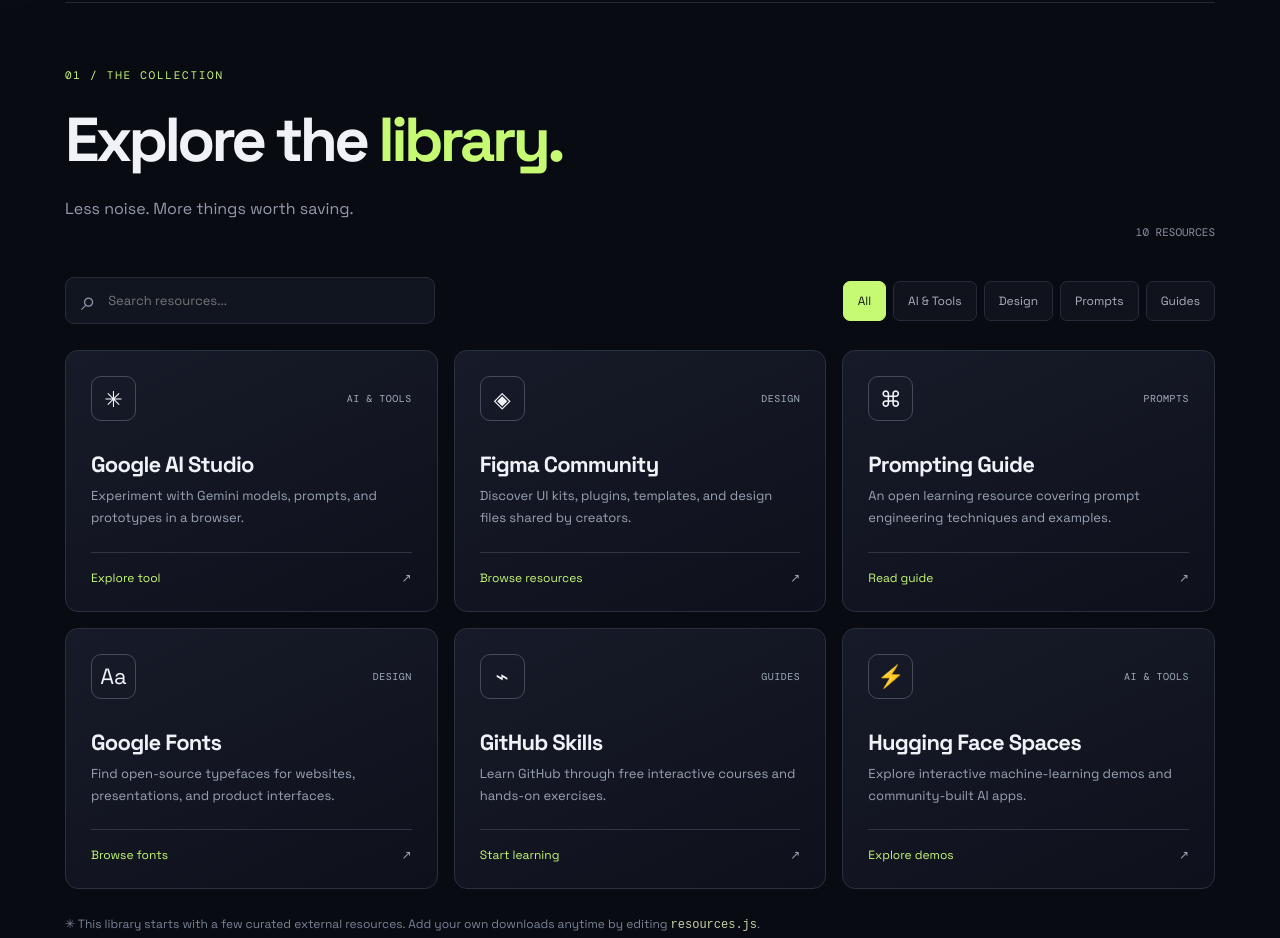
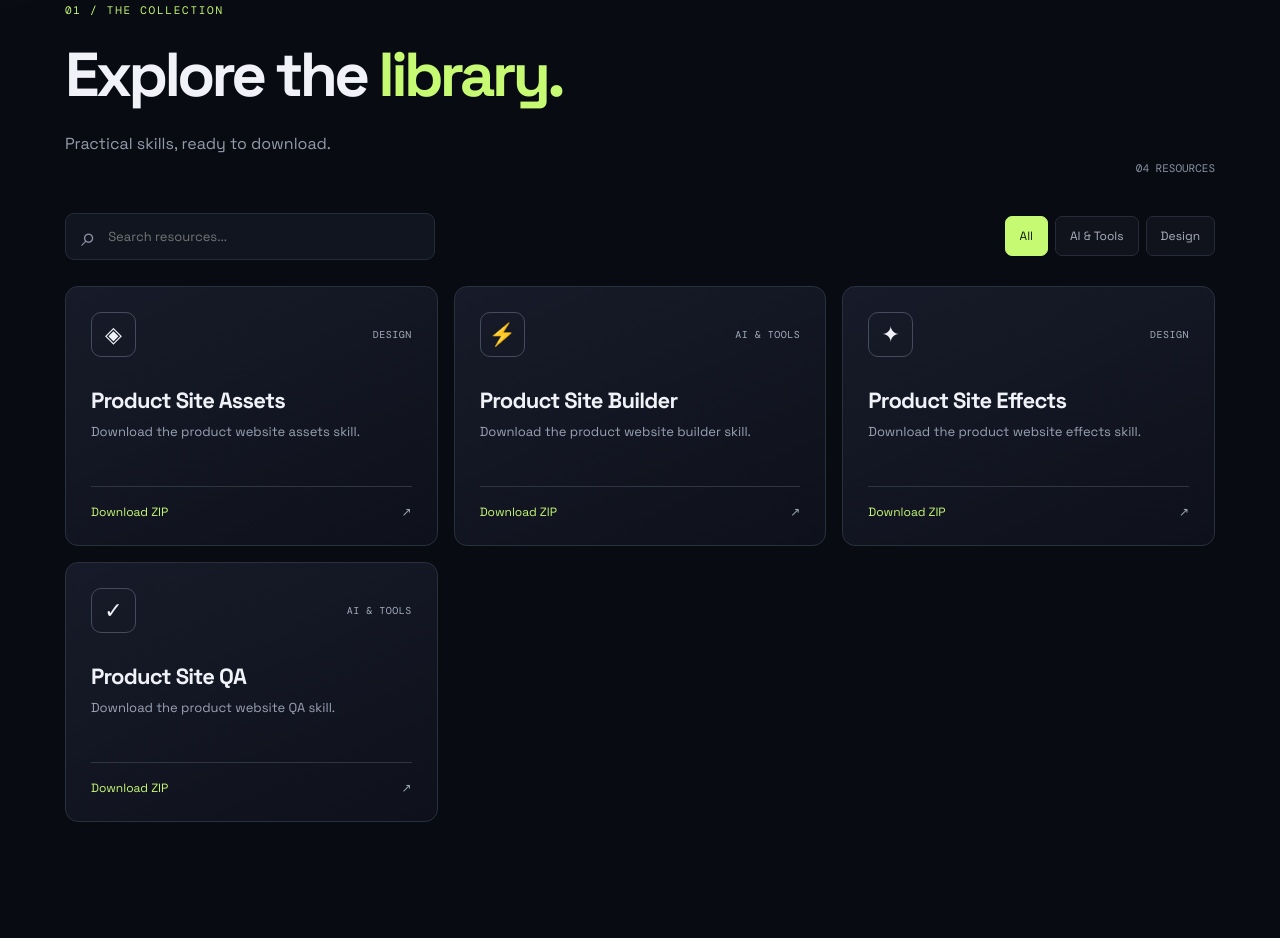
Before and after one commit to mosesranadive1108-creator/mosesranadive-creator.github.io, a plain HTML site: page index.html in a window 1280 px wide. Shown: the part 935-1873 px from the top of the page. Drawn offline with nearby package versions, Linux system fonts and the light colour scheme.

Commit message:
Add files via upload

```diff
--- a/index.html
+++ b/index.html
@@ -2,7 +2,7 @@
 <html lang="en"><head><meta charset="UTF-8"/><meta name="viewport" content="width=device-width,initial-scale=1"/><meta name="theme-color" content="#090b13"/><meta name="description" content="Curated resources on AI, product design, and building on the internet by Moses Ranadive."/><title>Moses Ranadive — Resource Lab</title><link rel="stylesheet" href="styles.css"/></head><body>
 <div class="ambient a"></div><div class="ambient b"></div>
 <header class="nav wrap"><a class="brand" href="#top"><span class="brand-icon">M<span class="spark">✳</span></span><span>MOSES<span class="muted"> / LAB</span></span></a><nav><a href="#library">Library</a><a href="#about">About</a><a class="nav-cta" href="https://mosesranadiveux.framer.website" target="_blank" rel="noopener">Portfolio ↗</a></nav></header>
-<main id="top"><section class="hero wrap"><div class="eyebrow"><span class="live-dot"></span> THE RESOURCE LAB <span class="slash">/</span> OPEN ACCESS</div><h1>Good ideas deserve<br/><em>better tools<span class="period">.</span></em></h1><p class="hero-desc">A curated corner of the internet for useful AI tools, product design resources, prompts, and things worth experimenting with.</p><div class="hero-actions"><a class="primary" href="#library">Explore resources <span>↗</span></a><a class="secondary" href="#about">Who's behind this? <span>↗</span></a></div><div class="hero-foot"><span>DESIGNED TO BE USEFUL</span><span class="line"></span><span>ALWAYS EVOLVING <span class="green">●</span></span></div></section>
-<section class="library wrap" id="library"><div class="section-top"><div><div class="eyebrow">01 / THE COLLECTION</div><h2>Explore the <span>library.</span></h2><p>Less noise. More things worth saving.</p></div><div class="count" id="count">00 RESOURCES</div></div><div class="controls"><div class="searchbox"><span>⌕</span><input id="search" type="search" placeholder="Search resources..." aria-label="Search resources"/></div><div class="filters" id="filters"><button class="active" data-filter="All">All</button><button data-filter="AI & Tools">AI & Tools</button><button data-filter="Design">Design</button><button data-filter="Prompts">Prompts</button><button data-filter="Guides">Guides</button></div></div><div class="cards" id="cards"></div><div class="empty" id="empty" hidden>No matching resources yet. Try another search.</div><p class="library-note">✳ This library starts with a few curated external resources. Add your own downloads anytime by editing <code>resources.js</code>.</p></section>
+<main id="top"><section class="hero wrap"><div class="eyebrow"><span class="live-dot"></span> THE RESOURCE LAB <span class="slash">/</span> OPEN ACCESS</div><h1>Good ideas deserve<br/><em>better tools<span class="period">.</span></em></h1><p class="hero-desc">Downloadable skills for building better product websites.</p><div class="hero-actions"><a class="primary" href="#library">Explore resources <span>↗</span></a><a class="secondary" href="#about">Who's behind this? <span>↗</span></a></div><div class="hero-foot"><span>DESIGNED TO BE USEFUL</span><span class="line"></span><span>ALWAYS EVOLVING <span class="green">●</span></span></div></section>
+<section class="library wrap" id="library"><div class="section-top"><div><div class="eyebrow">01 / THE COLLECTION</div><h2>Explore the <span>library.</span></h2><p>Practical skills, ready to download.</p></div><div class="count" id="count">00 RESOURCES</div></div><div class="controls"><div class="searchbox"><span>⌕</span><input id="search" type="search" placeholder="Search resources..." aria-label="Search resources"/></div><div class="filters" id="filters"><button class="active" data-filter="All">All</button><button data-filter="AI & Tools">AI & Tools</button><button data-filter="Design">Design</button></div></div><div class="cards" id="cards"></div><div class="empty" id="empty" hidden>No matching resources yet. Try another search.</div><p class="library-note"></p></section>
 <section class="about wrap" id="about"><div class="about-panel"><div><div class="eyebrow">02 / THE HUMAN</div><h2>Made by a curious<br/><span>builder.</span></h2><p>I'm Moses — a product designer exploring the intersection of design, AI, and building useful things. This is where I share resources I find valuable and experiments worth passing on.</p><a href="https://mosesranadiveux.framer.website" target="_blank" rel="noopener" class="text-link">View my design work ↗</a></div><div class="orbit" aria-hidden="true"><div class="orbit-ring r1"></div><div class="orbit-ring r2"></div><div class="orbit-core">M<span>✳</span></div></div></div></section></main>
 <footer class="wrap footer"><span>© <span id="year"></span> MOSES RANADIVE</span><span>BUILT WITH CURIOSITY <span class="green">✳</span></span><a href="#top">BACK TO TOP ↑</a></footer><script src="resources.js"></script><script src="script.js"></script></body></html>
--- a/resources.js
+++ b/resources.js
@@ -1,44 +1,7 @@
-// Edit this list to add your own resources. Each entry needs a title, description,
-// category (AI & Tools, Design, Prompts, or Guides), url, and icon.
-// The example links below are real external resources, not Moses's own downloads.
+// Add new downloadable skills here. Keep ZIP files in /downloads.
 window.RESOURCES = [
-{
-  title: 'Product Site Assets',
-  description: 'Download the product website assets skill.',
-  category: 'Design',
-  url: './downloads/product-site-assets.zip',
-  icon: '◈',
-  label: 'Download ZIP'
-},
-{
-  title: 'Product Site Builder',
-  description: 'Download the product website builder skill.',
-  category: 'AI & Tools',
-  url: './downloads/product-site-builder.zip',
-  icon: '⚡',
-  label: 'Download ZIP'
-},
-{
-  title: 'Product Site Effects',
-  description: 'Download the product website effects skill.',
-  category: 'Design',
-  url: './downloads/product-site-effects.zip',
-  icon: '✦',
-  label: 'Download ZIP'
-},
-{
-  title: 'Product Site QA',
-  description: 'Download the product website QA skill.',
-  category: 'AI & Tools',
-  url: './downloads/product-site-qa.zip',
-  icon: '✓',
-  label: 'Download ZIP'
-},
-
-  {title:'Google AI Studio',description:'Experiment with Gemini models, prompts, and prototypes in a browser.',category:'AI & Tools',url:'https://aistudio.google.com/',icon:'✳',label:'Explore tool'},
-  {title:'Figma Community',description:'Discover UI kits, plugins, templates, and design files shared by creators.',category:'Design',url:'https://www.figma.com/community',icon:'◈',label:'Browse resources'},
-  {title:'Prompting Guide',description:'An open learning resource covering prompt engineering techniques and examples.',category:'Prompts',url:'https://www.promptingguide.ai/',icon:'⌘',label:'Read guide'},
-  {title:'Google Fonts',description:'Find open-source typefaces for websites, presentations, and product interfaces.',category:'Design',url:'https://fonts.google.com/',icon:'Aa',label:'Browse fonts'},
-  {title:'GitHub Skills',description:'Learn GitHub through free interactive courses and hands-on exercises.',category:'Guides',url:'https://skills.github.com/',icon:'⌁',label:'Start learning'},
-  {title:'Hugging Face Spaces',description:'Explore interactive machine-learning demos and community-built AI apps.',category:'AI & Tools',url:'https://huggingface.co/spaces',icon:'⚡',label:'Explore demos'}
+  {title:'Product Site Assets',description:'Download the product website assets skill.',category:'Design',url:'./downloads/product-site-assets.zip',icon:'◈',label:'Download ZIP'},
+  {title:'Product Site Builder',description:'Download the product website builder skill.',category:'AI & Tools',url:'./downloads/product-site-builder.zip',icon:'⚡',label:'Download ZIP'},
+  {title:'Product Site Effects',description:'Download the product website effects skill.',category:'Design',url:'./downloads/product-site-effects.zip',icon:'✦',label:'Download ZIP'},
+  {title:'Product Site QA',description:'Download the product website QA skill.',category:'AI & Tools',url:'./downloads/product-site-qa.zip',icon:'✓',label:'Download ZIP'}
 ];
--- a/script.js
+++ b/script.js
@@ -1,3 +1,3 @@
 const cards=document.getElementById('cards');const search=document.getElementById('search');const filters=document.getElementById('filters');const empty=document.getElementById('empty');const count=document.getElementById('count');let active='All';const resources=Array.isArray(window.RESOURCES)?window.RESOURCES:[];
-function render(){const query=search.value.trim().toLowerCase();const matched=resources.filter(r=>(active==='All'||r.category===active)&&[r.title,r.description,r.category].join(' ').toLowerCase().includes(query));cards.replaceChildren();matched.forEach(r=>{const card=document.createElement('a');card.className='resource';const url=String(r.url||'');if(!/^https:\/\//i.test(url))return;card.href=url;card.target='_blank';card.rel='noopener noreferrer';const head=document.createElement('div');head.className='resource-head';const icon=document.createElement('span');icon.className='resource-icon';icon.textContent=r.icon||'✳';const type=document.createElement('span');type.className='resource-type';type.textContent=(r.category||'RESOURCE').toUpperCase();head.append(icon,type);const title=document.createElement('h3');title.textContent=r.title;const desc=document.createElement('p');desc.textContent=r.description;const bottom=document.createElement('div');bottom.className='resource-bottom';const label=document.createElement('span');label.textContent=r.label||'Open resource';const arrow=document.createElement('span');arrow.className='tag';arrow.textContent='↗';bottom.append(label,arrow);card.append(head,title,desc,bottom);cards.append(card)});empty.hidden=matched.length!==0;count.textContent=String(matched.length).padStart(2,'0')+' RESOURCES'}
+function render(){const query=search.value.trim().toLowerCase();const matched=resources.filter(r=>(active==='All'||r.category===active)&&[r.title,r.description,r.category].join(' ').toLowerCase().includes(query));cards.replaceChildren();matched.forEach(r=>{const card=document.createElement('a');card.className='resource';const url=String(r.url||'');if(!(/^(https:\/\/|\.\/downloads\/)[^\s]*$/i.test(url)))return;card.href=url;card.target='_blank';card.rel='noopener noreferrer';const head=document.createElement('div');head.className='resource-head';const icon=document.createElement('span');icon.className='resource-icon';icon.textContent=r.icon||'✳';const type=document.createElement('span');type.className='resource-type';type.textContent=(r.category||'RESOURCE').toUpperCase();head.append(icon,type);const title=document.createElement('h3');title.textContent=r.title;const desc=document.createElement('p');desc.textContent=r.description;const bottom=document.createElement('div');bottom.className='resource-bottom';const label=document.createElement('span');label.textContent=r.label||'Open resource';const arrow=document.createElement('span');arrow.className='tag';arrow.textContent='↗';bottom.append(label,arrow);card.append(head,title,desc,bottom);cards.append(card)});empty.hidden=matched.length!==0;count.textContent=String(matched.length).padStart(2,'0')+' RESOURCES'}
 filters.addEventListener('click',e=>{const b=e.target.closest('button[data-filter]');if(!b)return;active=b.dataset.filter;filters.querySelectorAll('button').forEach(x=>x.classList.toggle('active',x===b));render()});search.addEventListener('input',render);document.getElementById('year').textContent=new Date().getFullYear();render();
```
